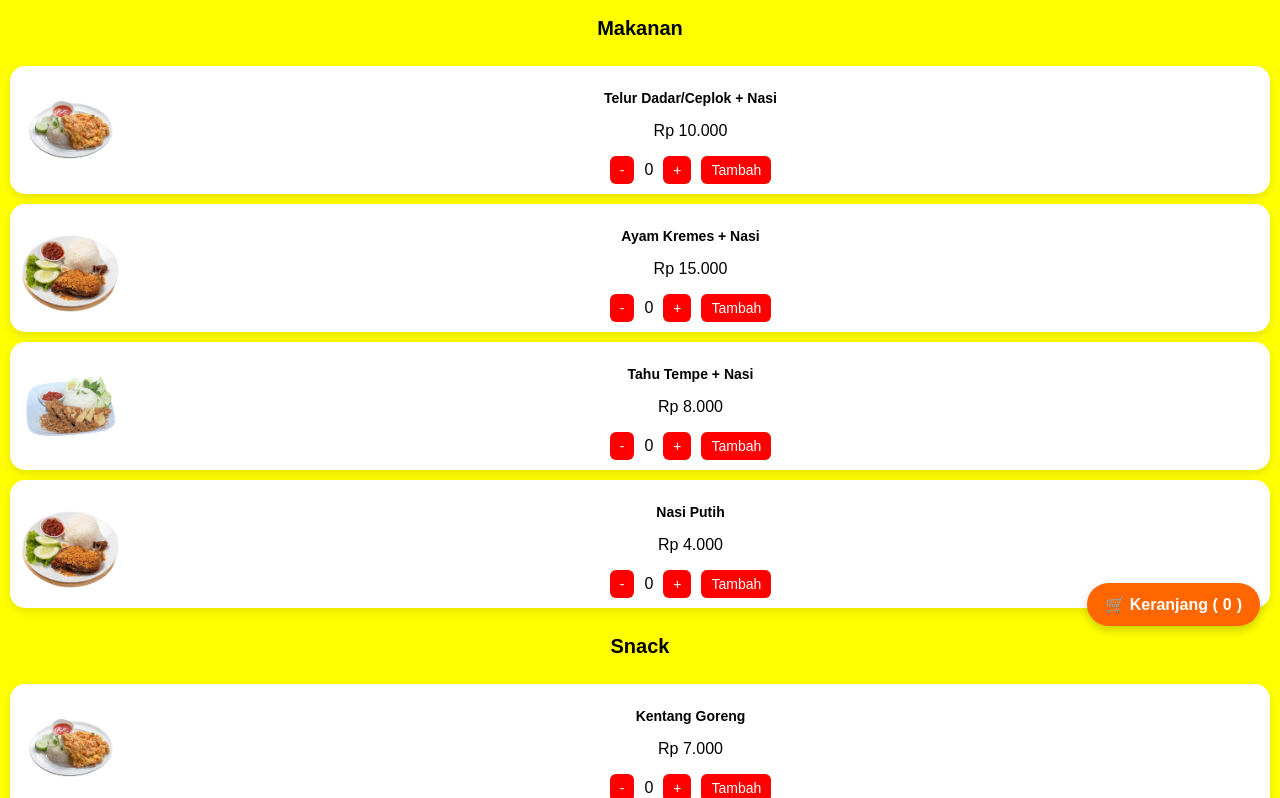
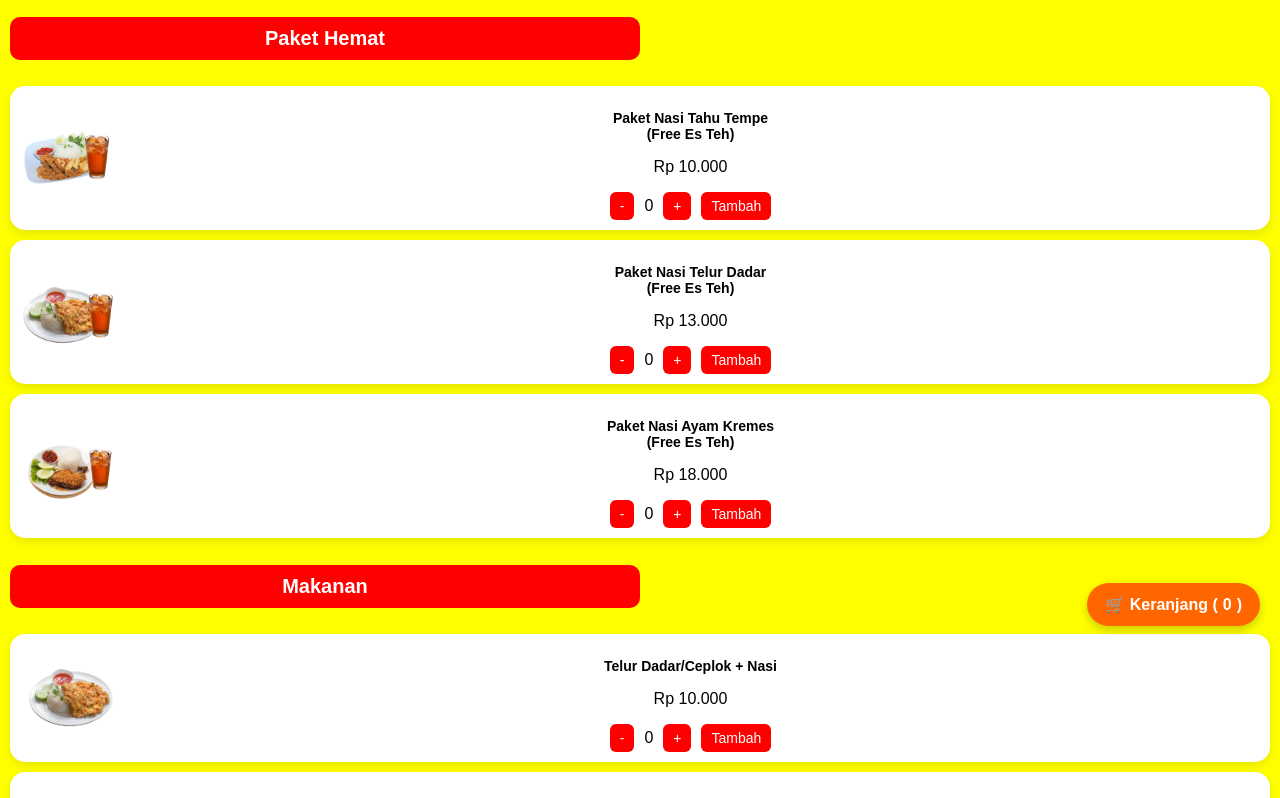
Before and after one commit to arizonagg/Kedai, a plain HTML site: page index.html in a window 1280 px wide. Shown: the part 154-952 px from the top of the page. Drawn offline with Linux system fonts and the light colour scheme.

Commit message:
update menu

```diff
--- a/index.html
+++ b/index.html
@@ -13,7 +13,48 @@
     </header>
 
     <div class="menu">
-        <h2>Makanan</h2>
+        <h2 class="food">Paket Hemat</h2>
+        <div class="menu-item">
+            <img src="images/paket3.webp" alt="Paket 3" class="menu-img">
+            <div class="menu-info">
+                <h3>Paket Nasi Tahu Tempe <br> (Free Es Teh)</h3>
+                <p>Rp 10.000</p>
+                <div class="menu-actions">
+                    <button onclick="updateQuantity('Paket Nasi Tahu Tempe', -1)">-</button>
+                    <span id="qty-Paket Nasi Tahu Tempe">0</span>
+                    <button onclick="updateQuantity('Paket Nasi Tahu Tempe', 1)">+</button>
+                    <button onclick="addToCart('Paket Nasi Tahu Tempe', 10000, 'images/paket3.webp')">Tambah</button>
+                </div>
+            </div>
+        </div>
+        <div class="menu-item">
+            <img src="images/paket2.webp" alt="Paket 2" class="menu-img">
+            <div class="menu-info">
+                <h3>Paket Nasi Telur Dadar <br> (Free Es Teh)</h3>
+                <p>Rp 13.000</p>
+                <div class="menu-actions">
+                    <button onclick="updateQuantity('Paket Nasi Telur Dadar', -1)">-</button>
+                    <span id="qty-Paket Nasi Telur Dadar">0</span>
+                    <button onclick="updateQuantity('Paket Nasi Telur Dadar', 1)">+</button>
+                    <button onclick="addToCart('Paket Nasi Telur Dadar', 13000, 'images/paket2.webp')">Tambah</button>
+                </div>
+            </div>
+        </div>
+        <div class="menu-item">
+            <img src="images/paket1.webp" alt="Paket 1" class="menu-img">
+            <div class="menu-info">
+                <h3>Paket Nasi Ayam Kremes <br> (Free Es Teh)</h3>
+                <p>Rp 18.000</p>
+                <div class="menu-actions">
+                    <button onclick="updateQuantity('Paket Nasi Ayam Kremes', -1)">-</button>
+                    <span id="qty-Paket Nasi Ayam Kremes">0</span>
+                    <button onclick="updateQuantity('Paket Nasi Ayam Kremes', 1)">+</button>
+                    <button onclick="addToCart('Paket Nasi Ayam Kremes', 18000, 'images/paket1.webp')">Tambah</button>
+                </div>
+            </div>
+        </div>
+
+        <h2 class="food">Makanan</h2>
         <div class="menu-item">
             <img src="images/telor.webp" alt="Telur Dadar/Ceplok + Nasi" class="menu-img">
             <div class="menu-info">
@@ -55,7 +96,7 @@
             </div>
         </div>
         <div class="menu-item">
-            <img src="images/ayam.webp" alt="Nasi Putih" class="menu-img">
+            <img src="images/nasi.webp" alt="Nasi Putih" class="menu-img">
             <div class="menu-info">
                 <h3>Nasi Putih</h3>
                 <p>Rp 4.000</p>
@@ -63,14 +104,14 @@
                     <button onclick="updateQuantity('Nasi putih', -1)">-</button>
                     <span id="qty-Nasi putih">0</span>
                     <button onclick="updateQuantity('Nasi putih', 1)">+</button>
-                    <button onclick="addToCart('Nasi putih', 4000, 'images/ayam.webp')">Tambah</button>
+                    <button onclick="addToCart('Nasi putih', 4000, 'images/nasi.webp')">Tambah</button>
                 </div>
             </div>
         </div>
 
-        <h2>Snack</h2>
+        <h2 class="food">Snack</h2>
         <div class="menu-item">
-            <img src="images/telor.webp" alt="Telur Dadar/Ceplok + Nasi" class="menu-img">
+            <img src="images/kentang.webp" alt="Kentang" class="menu-img">
             <div class="menu-info">
                 <h3>Kentang Goreng</h3>
                 <p>Rp 7.000</p>
@@ -78,13 +119,13 @@
                     <button onclick="updateQuantity('Kentang Goreng', -1)">-</button>
                     <span id="qty-Kentang Goreng">0</span>
                     <button onclick="updateQuantity('Kentang Goreng', 1)">+</button>
-                    <button onclick="addToCart('Kentang Goreng', 7000, 'images/telor.webp')">Tambah</button>
+                    <button onclick="addToCart('Kentang Goreng', 7000, 'images/kentang.webp')">Tambah</button>
                 </div>
             </div>
         </div>
 
         <div class="menu-item">
-            <img src="images/ayam.webp" alt="Ayam Kremes + Nasi" class="menu-img">
+            <img src="images/cireng.webp" alt="Cireng" class="menu-img">
             <div class="menu-info">
                 <h3>Cireng Salju</h3>
                 <p>Rp 8.000</p>
@@ -92,12 +133,12 @@
                     <button onclick="updateQuantity('Cireng Salju', -1)">-</button>
                     <span id="qty-Cireng Salju">0</span>
                     <button onclick="updateQuantity('Cireng Salju', 1)">+</button>
-                    <button onclick="addToCart('Cireng Salju', 8000, 'images/ayam.webp')">Tambah</button>
+                    <button onclick="addToCart('Cireng Salju', 8000, 'images/cireng.webp')">Tambah</button>
                 </div>
             </div>
         </div>
 
-        <h2>Minuman</h2>
+        <h2 class="food">Minuman</h2>
         <div class="menu-item">
             <img src="images/esteh.webp" alt="Es Teh" class="menu-img">
             <div class="menu-info">
@@ -113,7 +154,7 @@
         </div>
 
         <div class="menu-item">
-            <img src="images/esteh.webp" alt="Es Jeruk" class="menu-img">
+            <img src="images/esjeruk.webp" alt="Es Jeruk" class="menu-img">
             <div class="menu-info">
                 <h3>Es Jeruk</h3>
                 <p>Rp 5.000</p>
@@ -121,7 +162,7 @@
                     <button onclick="updateQuantity('Es Jeruk', -1)">-</button>
                     <span id="qty-Es Jeruk">0</span>
                     <button onclick="updateQuantity('Es Jeruk', 1)">+</button>
-                    <button onclick="addToCart('Es Jeruk', 5000, 'images/esteh.webp')">Tambah</button>
+                    <button onclick="addToCart('Es Jeruk', 5000, 'images/esjeruk.webp')">Tambah</button>
                 </div>
             </div>
         </div>
--- a/style.css
+++ b/style.css
@@ -15,6 +15,17 @@ header {
 .logo {
     width: 50%;
     height: 150px;
+}
+
+.food {
+    width: 50%;
+    background-color: red;
+    display: flex;
+    justify-content: center;
+    align-items: center;
+    padding: 10px 0;
+    color: white;
+    border-radius: 10px;
 }
 
 /* Kontainer Menu */
```
Also changed, not shown: images/cireng.webp (added), images/esjeruk.webp (added), images/kentang.webp (added), images/nasi.webp (added), images/paket1.webp (added), images/paket2.webp (added), images/paket3.webp (added).
